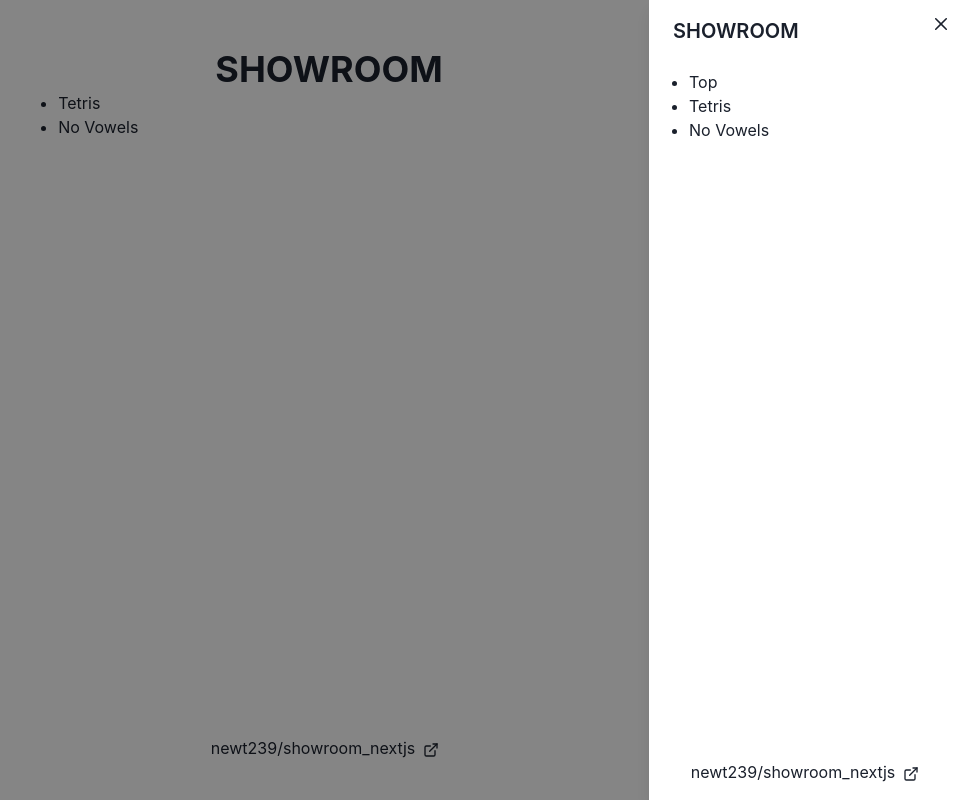
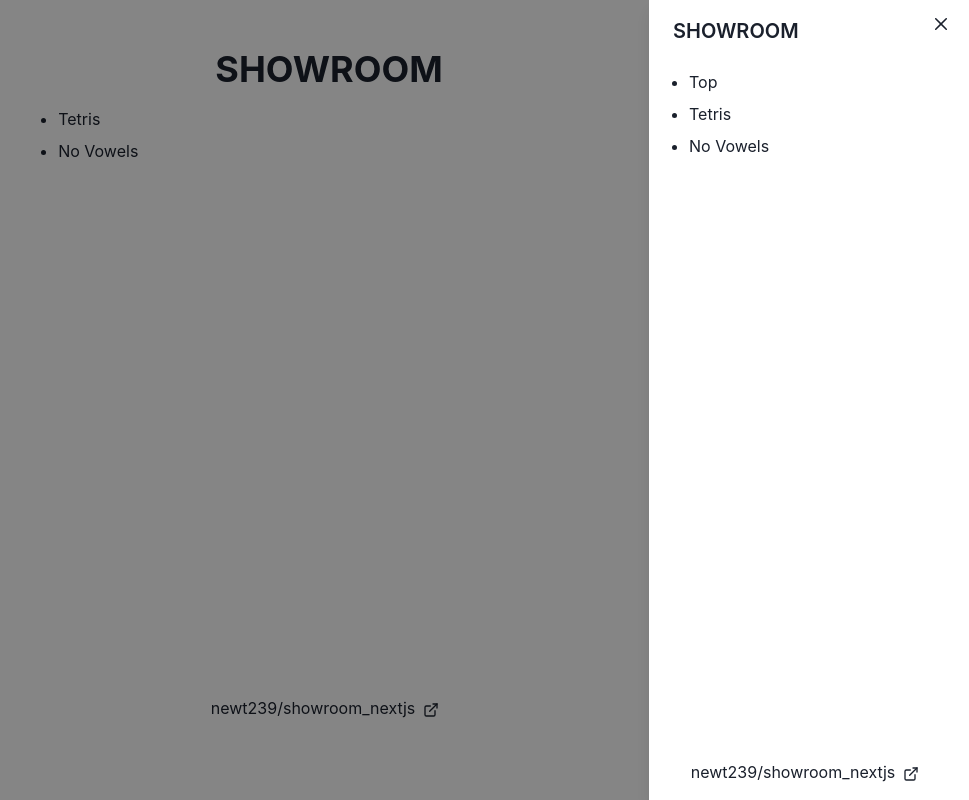
Before and after one commit to newt239/showroom_nextjs, a Next.js app: page / in a window 1280 px wide. Both pictures are taken after a click on the button "open drawer". Shown: the whole page, without its empty margins (311-1280 px from the left). Built offline with nearby package versions, Linux system fonts and the light colour scheme.

Commit message:
improve: use NextLink instead of normal link

```diff
--- a/src/components/Drawer.tsx
+++ b/src/components/Drawer.tsx
@@ -1,11 +1,15 @@
-import React from "react"
-import { Button, Drawer, DrawerBody, DrawerCloseButton, DrawerContent, DrawerFooter, DrawerHeader, DrawerOverlay, IconButton, Input, Link, ListItem, UnorderedList, useDisclosure } from "@chakra-ui/react"
+import React, { useEffect } from "react"
+import NextLink from "next/link"
+import { useRouter } from 'next/router'
+import { Drawer, DrawerBody, DrawerCloseButton, DrawerContent, DrawerFooter, DrawerHeader, DrawerOverlay, IconButton, Input, Link, ListItem, UnorderedList, useDisclosure } from "@chakra-ui/react"
 import { ExternalLinkIcon, HamburgerIcon } from "@chakra-ui/icons"
 
 
 export const DrawerComp = () => {
+  const router = useRouter();
   const { isOpen, onOpen, onClose } = useDisclosure()
 
+  useEffect(() => onClose, [router]);
   return (
     <>
       <IconButton aria-label="open drawer" colorScheme='teal' onClick={onOpen} icon={<HamburgerIcon />}
@@ -20,10 +24,22 @@ export const DrawerComp = () => {
           <DrawerCloseButton />
           <DrawerHeader>SHOWROOM</DrawerHeader>
           <DrawerBody>
-            <UnorderedList>
-              <ListItem><Link href="/">Top</Link></ListItem>
-              <ListItem><Link href="/tetris">Tetris</Link></ListItem>
-              <ListItem><Link href="/no_vowels">No Vowels</Link></ListItem>
+            <UnorderedList spacing=".5rem">
+              <ListItem>
+                <NextLink href='/' passHref>
+                  <Link>Top</Link>
+                </NextLink>
+              </ListItem>
+              <ListItem>
+                <NextLink href='/tetris' passHref>
+                  <Link>Tetris</Link>
+                </NextLink>
+              </ListItem>
+              <ListItem>
+                <NextLink href='/no_vowels' passHref>
+                  <Link>No Vowels</Link>
+                </NextLink>
+              </ListItem>
             </UnorderedList>
           </DrawerBody>
           <DrawerFooter sx={{ justifyContent: "center" }}>
--- a/src/pages/_app.tsx
+++ b/src/pages/_app.tsx
@@ -12,7 +12,7 @@ function MyApp({ Component, pageProps }: AppProps) {
   return (
     <ChakraProvider>
       <>
-        <Box sx={{ minHeight: "90vh" }}>
+        <Box sx={{ minHeight: "85vh" }}>
           <Component {...pageProps} />
         </Box>
         <Container sx={{ textAlign: "center", my: "1rem" }}>
--- a/src/pages/index.tsx
+++ b/src/pages/index.tsx
@@ -1,5 +1,6 @@
 import type { NextPage } from 'next'
 import Head from 'next/head'
+import NextLink from "next/link"
 
 import { Container, Heading, Link, ListItem, UnorderedList } from '@chakra-ui/react'
 
@@ -12,9 +13,17 @@ const Home: NextPage = () => {
       </Head>
       <Container sx={{ py: "3rem" }}>
         <Heading as="h2" sx={{ textAlign: "center" }}>SHOWROOM</Heading>
-        <UnorderedList>
-          <ListItem><Link href="/tetris">Tetris</Link></ListItem>
-          <ListItem><Link href="/no_vowels">No Vowels</Link></ListItem>
+        <UnorderedList spacing=".5rem" sx={{ my: "1rem" }}>
+          <ListItem>
+            <NextLink href='/tetris' passHref>
+              <Link>Tetris</Link>
+            </NextLink>
+          </ListItem>
+          <ListItem>
+            <NextLink href='/no_vowels' passHref>
+              <Link>No Vowels</Link>
+            </NextLink>
+          </ListItem>
         </UnorderedList>
       </Container>
     </>
```
